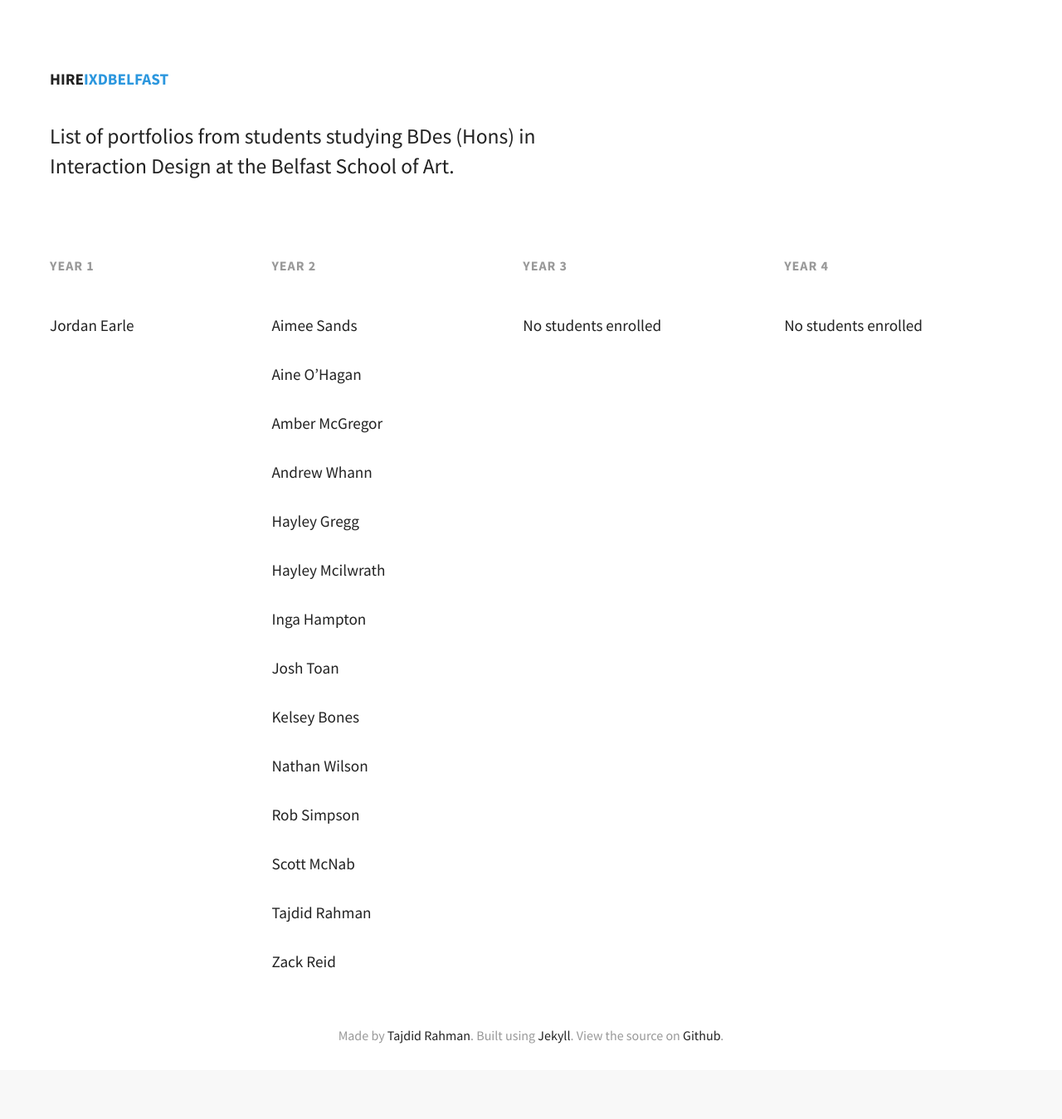
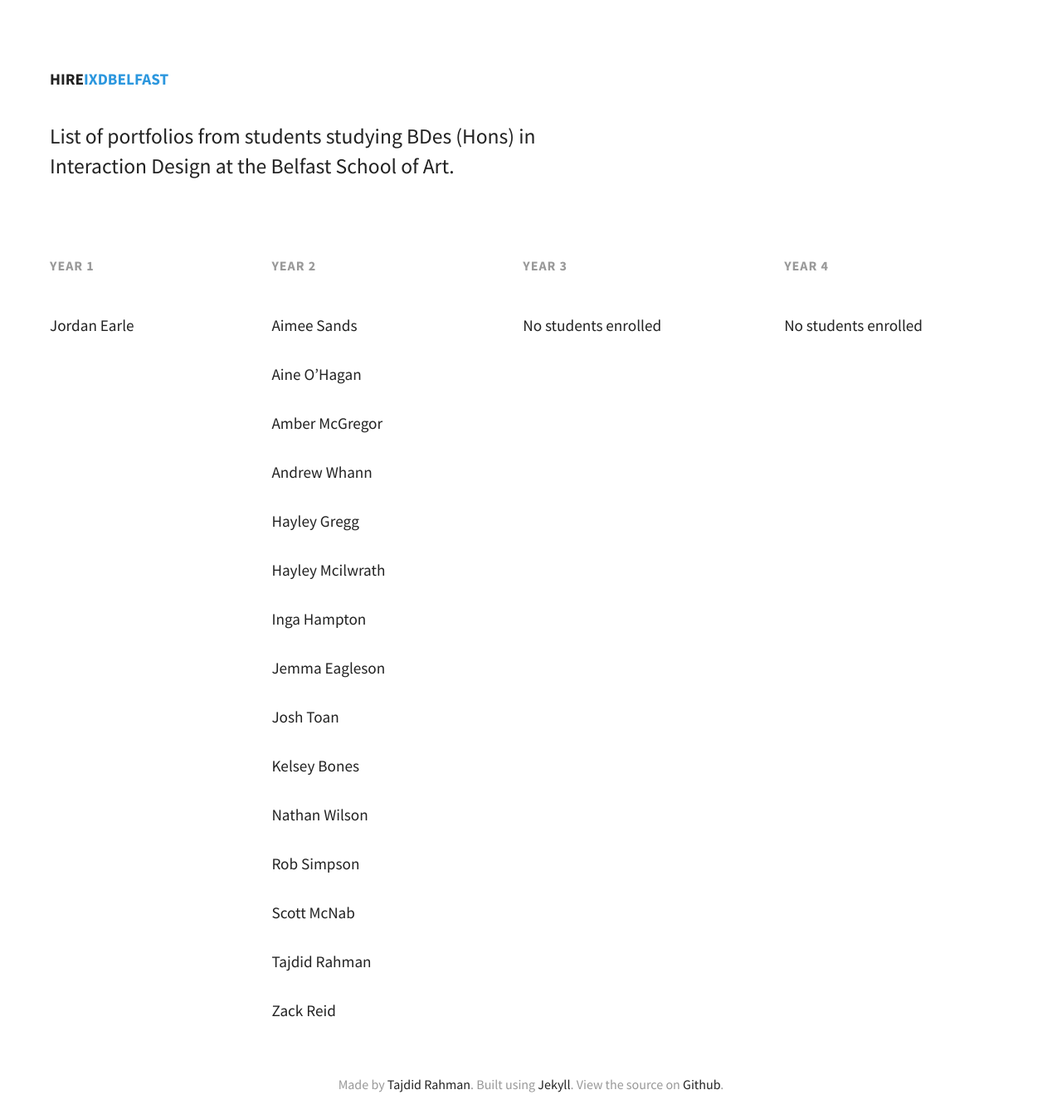
Before and after one commit to hireixdbelfast/hireixdbelfast.github.io, a Jekyll site: the page built from index.html, in a window 1280 px wide. Shown: the whole page at 83% size. Built offline with Jekyll 4.4.1, drawn with Linux system fonts in a browser that asks for light colours; nearby versions of some CDN libraries; before the commit the page ends 1290 px from its top, so only the background shows below that.

Commit message:
New link

```diff
--- a/_data/yeargroup.yml
+++ b/_data/yeargroup.yml
@@ -48,3 +48,6 @@
     - name: "Hayley Mcilwrath"
       url: "http://hayleymcilwrath.com/"
       twitter: "hayleymcilwrath"
+    - name: "Jemma Eagleson"
+      url: "http://jemmaeagleson.com"
+      twitter: "jemmaeagleson"
```
